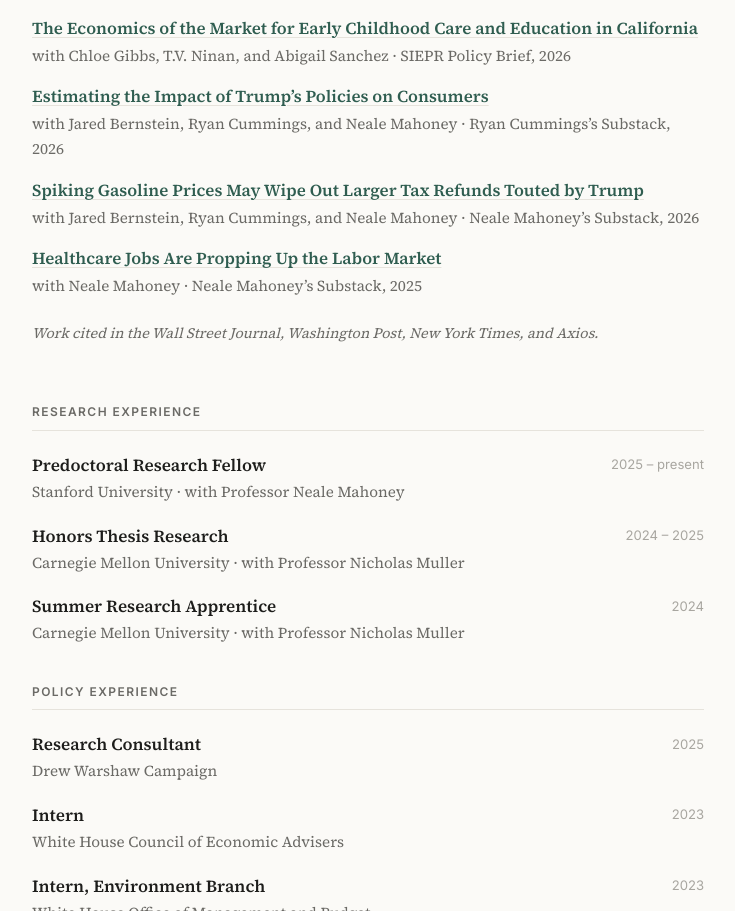
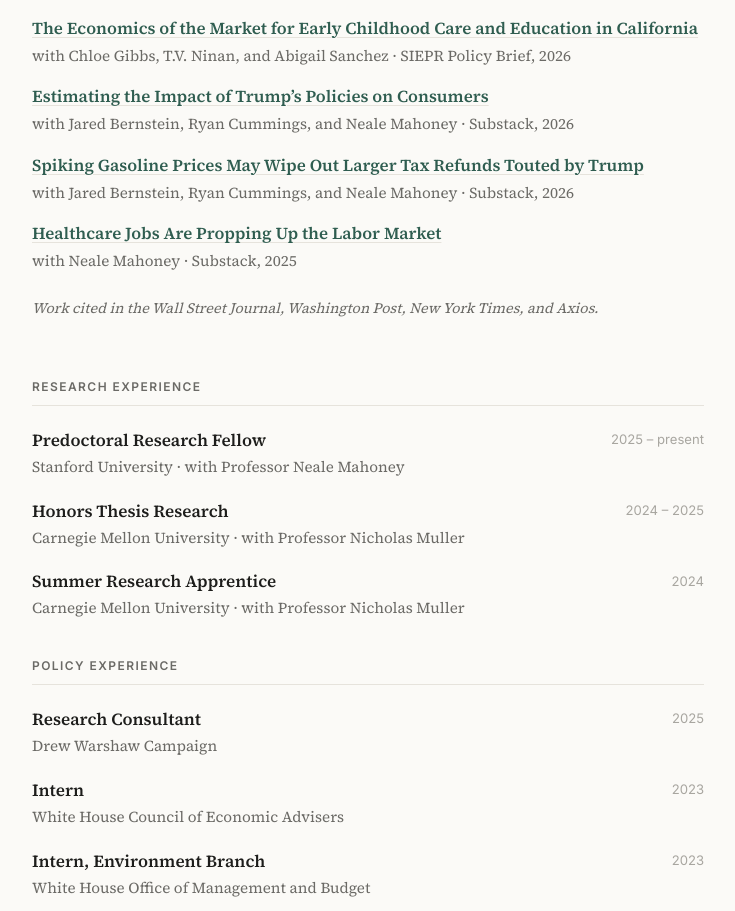
Before and after one commit to cbrobst97/cbrobst97.github.io, a plain HTML site: page index.html in a window 1280 px wide. Shown: the part 1257-2168 px from the top of the page, without its empty margins (272-1007 px from the left). Drawn offline with Linux system fonts and the light colour scheme.

Commit message:
Drop publisher names from Substack entries
Co-Authored-By: Claude Opus 5.5 <noreply@anthropic.com>

```diff
--- a/index.html
+++ b/index.html
@@ -121,17 +121,17 @@
 
       <article class="paper">
         <h3><a href="https://ryanmgcummings.substack.com/p/estimating-the-impact-of-trumps-policies">Estimating the Impact of Trump’s Policies on Consumers</a></h3>
-        <p class="meta">with Jared Bernstein, Ryan Cummings, and Neale Mahoney · Ryan Cummings’s Substack, 2026</p>
+        <p class="meta">with Jared Bernstein, Ryan Cummings, and Neale Mahoney · Substack, 2026</p>
       </article>
 
       <article class="paper">
         <h3><a href="https://nealemahoney.substack.com/p/spiking-gasoline-prices-may-wipe">Spiking Gasoline Prices May Wipe Out Larger Tax Refunds Touted by Trump</a></h3>
-        <p class="meta">with Jared Bernstein, Ryan Cummings, and Neale Mahoney · Neale Mahoney’s Substack, 2026</p>
+        <p class="meta">with Jared Bernstein, Ryan Cummings, and Neale Mahoney · Substack, 2026</p>
       </article>
 
       <article class="paper">
         <h3><a href="https://nealemahoney.substack.com/p/healthcare-jobs-are-propping-up-the">Healthcare Jobs Are Propping Up the Labor Market</a></h3>
-        <p class="meta">with Neale Mahoney · Neale Mahoney’s Substack, 2025</p>
+        <p class="meta">with Neale Mahoney · Substack, 2025</p>
       </article>
 
       <p class="note">Work cited in the Wall Street Journal, Washington Post, New York Times, and Axios.</p>
```
